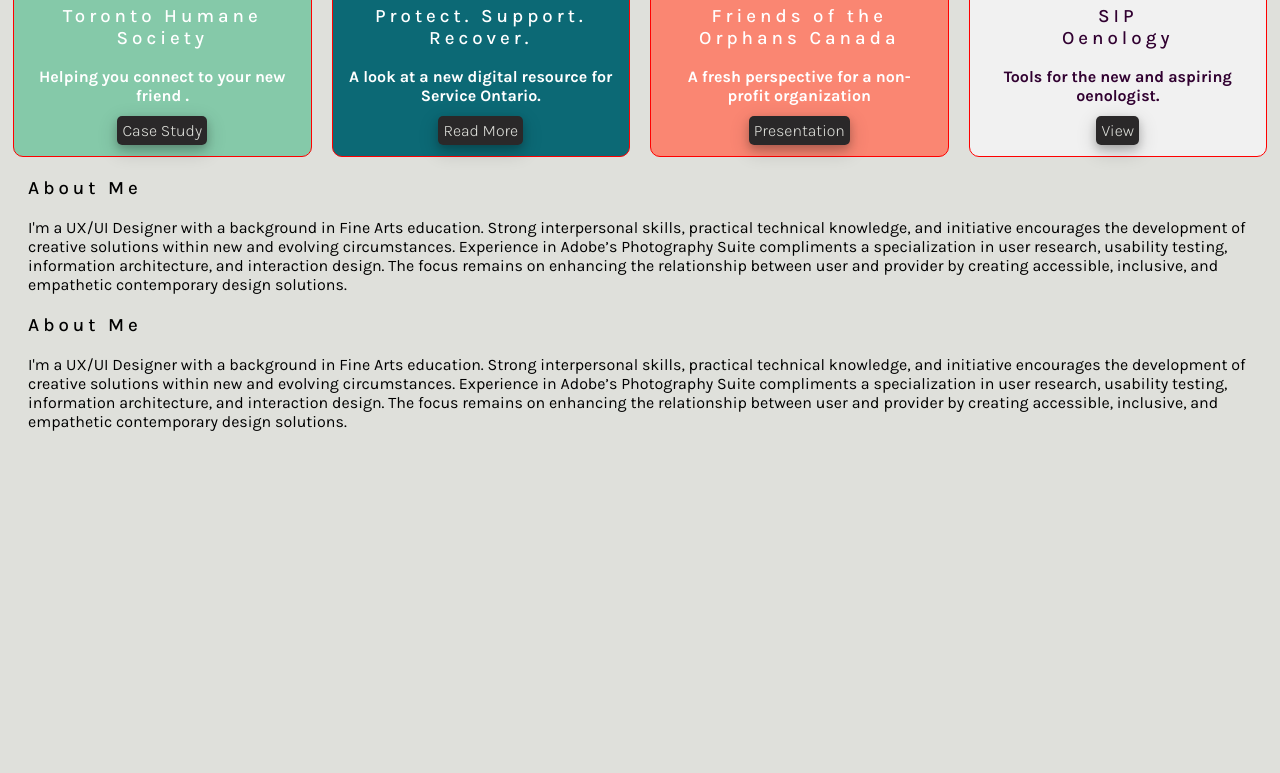
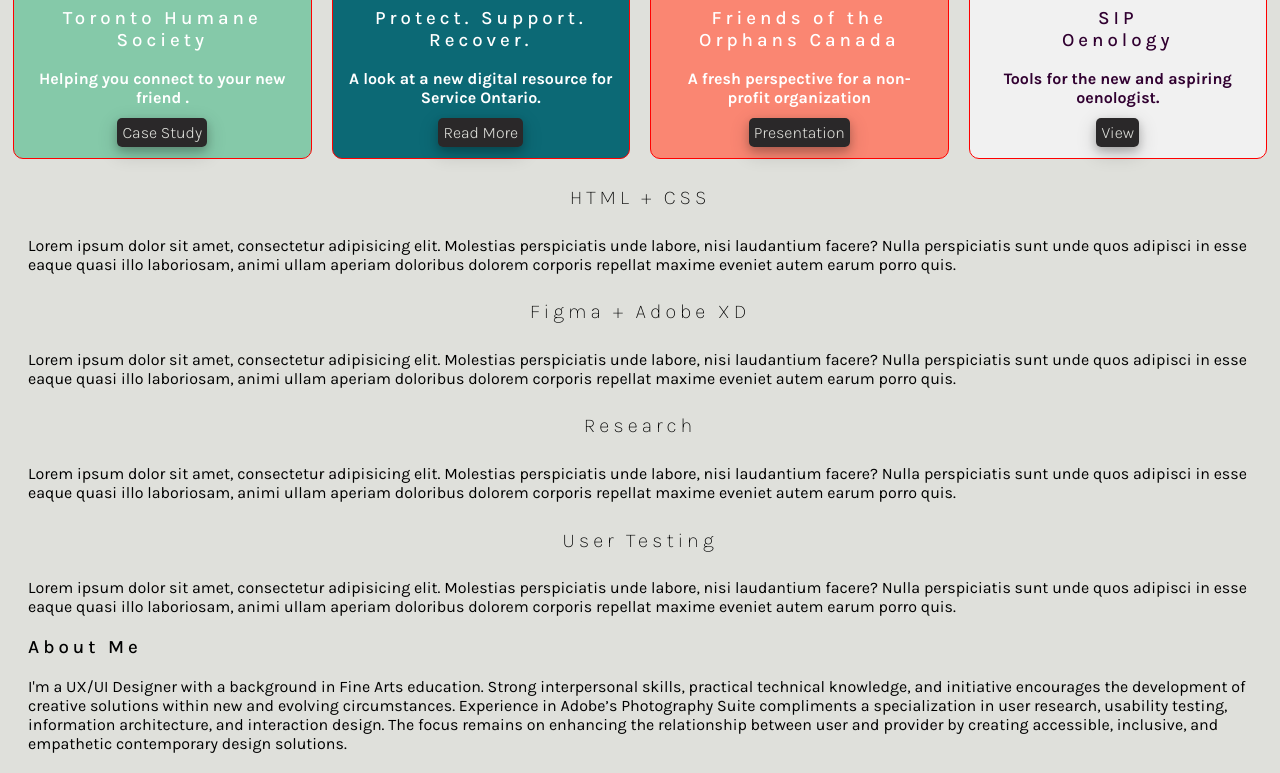
Before and after one commit to MJVenditti/Updated_Portfolio, a plain HTML site: page index.html in a window 1280 px wide. Shown: the part 430-1203 px from the top of the page. Before the commit the page ends 881 px from the top, so only its background shows below. Drawn offline with nearby package versions, Linux system fonts and the light colour scheme.

Commit message:
Added a skills section with font styling

```diff
--- a/index.html
+++ b/index.html
@@ -77,9 +77,14 @@
 
     <div class="skills">
 
-        <h3>About Me</h3>
-
-        <p>I'm a UX/UI Designer with a background in Fine Arts education. Strong interpersonal skills, practical technical knowledge, and initiative encourages the development of creative solutions within new and evolving circumstances. Experience in Adobe’s Photography Suite compliments a specialization in user research, usability testing, information architecture, and interaction design. The focus remains on enhancing the relationship between user and provider by creating accessible, inclusive, and empathetic contemporary design solutions.</p>
+        <h4>HTML + CSS</h4>
+        <p>Lorem ipsum dolor sit amet, consectetur adipisicing elit. Molestias perspiciatis unde labore, nisi laudantium facere? Nulla perspiciatis sunt unde quos adipisci in esse eaque quasi illo laboriosam, animi ullam aperiam doloribus dolorem corporis repellat maxime eveniet autem earum porro quis.</p>
+        <h4>Figma + Adobe XD</h4>
+        <p>Lorem ipsum dolor sit amet, consectetur adipisicing elit. Molestias perspiciatis unde labore, nisi laudantium facere? Nulla perspiciatis sunt unde quos adipisci in esse eaque quasi illo laboriosam, animi ullam aperiam doloribus dolorem corporis repellat maxime eveniet autem earum porro quis.</p>
+        <h4>Research</h4>
+        <p>Lorem ipsum dolor sit amet, consectetur adipisicing elit. Molestias perspiciatis unde labore, nisi laudantium facere? Nulla perspiciatis sunt unde quos adipisci in esse eaque quasi illo laboriosam, animi ullam aperiam doloribus dolorem corporis repellat maxime eveniet autem earum porro quis.</p>
+        <h4>User Testing</h4>
+        <p>Lorem ipsum dolor sit amet, consectetur adipisicing elit. Molestias perspiciatis unde labore, nisi laudantium facere? Nulla perspiciatis sunt unde quos adipisci in esse eaque quasi illo laboriosam, animi ullam aperiam doloribus dolorem corporis repellat maxime eveniet autem earum porro quis.</p>
 
     </div>
 
--- a/style.css
+++ b/style.css
@@ -35,7 +35,7 @@
 .nav-grid-item {
     border: 1px solid blue;
     padding: 10px;
-    font-size: 17px;
+    font-size: 18px;
     /*insert font styling here*/
     font-family: 'Karla', sans-serif;
     text-align: center;
@@ -44,7 +44,7 @@
 }
 .nav-grid-item a:hover{
     padding: 10px;
-    font-size: 17px;
+    font-size: 18px;
     /*insert font styling here*/
     font-family: 'Karla', sans-serif;
     text-align: center;
```
